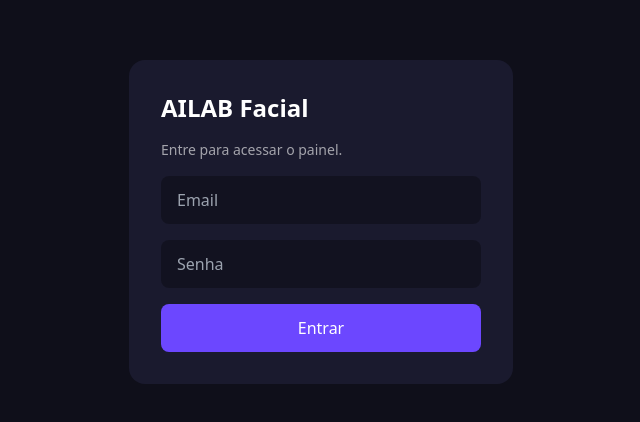
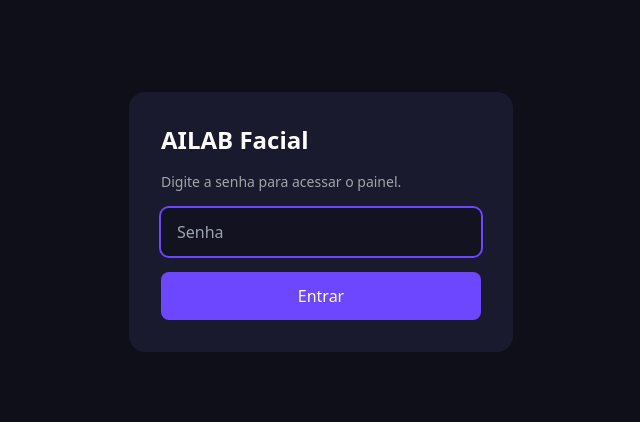
Before and after one commit to Diogo-Olivv/AILAB-FACIAL, a React (Vite) app in the folder web/: page /login in a window 1280 px wide. Shown: the part 178-600 px from the top of the page, without its empty margins (319-959 px from the left). Built offline with nearby package versions, Linux system fonts and the light colour scheme; no server answers.

Commit message:
senha unica no site

```diff
--- a/web/src/auth/AuthProvider.tsx
+++ b/web/src/auth/AuthProvider.tsx
@@ -1,7 +1,7 @@
 import { useEffect, useMemo, useState } from "react";
 import type { Session } from "@supabase/supabase-js";
 import { supabase } from "../lib/supabase";
-import { OWNER_EMAIL } from "../lib/config";
+import { VIEWER_EMAIL } from "../lib/config";
 import { AuthContext, type AuthState } from "./auth-context";
 
 export function AuthProvider({ children }: { children: React.ReactNode }) {
@@ -19,16 +19,14 @@ export function AuthProvider({ children }: { children: React.ReactNode }) {
     return () => sub.subscription.unsubscribe();
   }, []);
 
-  const value = useMemo<AuthState>(() => {
-    const email = session?.user.email?.toLowerCase() ?? "";
-    return {
+  const value = useMemo<AuthState>(
+    () => ({
       session,
       user: session?.user ?? null,
       loading,
-      isOwner: Boolean(OWNER_EMAIL) && email === OWNER_EMAIL,
-      signIn: async (emailInput, password) => {
+      signIn: async (password) => {
         const { error } = await supabase.auth.signInWithPassword({
-          email: emailInput,
+          email: VIEWER_EMAIL,
           password,
         });
         if (error) throw error;
@@ -36,8 +34,9 @@ export function AuthProvider({ children }: { children: React.ReactNode }) {
       signOut: async () => {
         await supabase.auth.signOut();
       },
-    };
-  }, [session, loading]);
+    }),
+    [session, loading]
+  );
 
   return <AuthContext.Provider value={value}>{children}</AuthContext.Provider>;
 }
--- a/web/src/auth/RequireAuth.tsx
+++ b/web/src/auth/RequireAuth.tsx
@@ -1,13 +1,8 @@
 import { Navigate, useLocation } from "react-router-dom";
 import { useAuth } from "./useAuth";
 
-interface Props {
-  ownerOnly?: boolean;
-  children: React.ReactNode;
-}
-
-export function RequireAuth({ ownerOnly = false, children }: Props) {
-  const { session, isOwner, loading } = useAuth();
+export function RequireAuth({ children }: { children: React.ReactNode }) {
+  const { session, loading } = useAuth();
   const location = useLocation();
 
   if (loading) {
@@ -16,8 +11,5 @@ export function RequireAuth({ ownerOnly = false, children }: Props) {
   if (!session) {
     return <Navigate to="/login" state={{ from: location }} replace />;
   }
-  if (ownerOnly && !isOwner) {
-    return <Navigate to="/dashboard" replace />;
-  }
   return <>{children}</>;
 }
--- a/web/src/auth/auth-context.ts
+++ b/web/src/auth/auth-context.ts
@@ -5,8 +5,7 @@ export interface AuthState {
   session: Session | null;
   user: User | null;
   loading: boolean;
-  isOwner: boolean;
-  signIn: (email: string, password: string) => Promise<void>;
+  signIn: (password: string) => Promise<void>;
   signOut: () => Promise<void>;
 }
 
--- a/web/src/lib/config.ts
+++ b/web/src/lib/config.ts
@@ -1 +1 @@
-export const OWNER_EMAIL = (import.meta.env.VITE_OWNER_EMAIL ?? "").toLowerCase();
+export const VIEWER_EMAIL = (import.meta.env.VITE_VIEWER_EMAIL ?? "").toLowerCase();
--- a/web/src/pages/Login.tsx
+++ b/web/src/pages/Login.tsx
@@ -5,7 +5,6 @@ import { useAuth } from "../auth/useAuth";
 export function Login() {
   const { signIn } = useAuth();
   const navigate = useNavigate();
-  const [email, setEmail] = useState("");
   const [password, setPassword] = useState("");
   const [error, setError] = useState("");
   const [busy, setBusy] = useState(false);
@@ -15,10 +14,10 @@ export function Login() {
     setBusy(true);
     setError("");
     try {
-      await signIn(email, password);
+      await signIn(password);
       navigate("/dashboard", { replace: true });
     } catch {
-      setError("Email ou senha invalidos.");
+      setError("Senha invalida.");
     } finally {
       setBusy(false);
     }
@@ -28,21 +27,14 @@ export function Login() {
     <div className="grid min-h-screen place-items-center bg-base px-4">
       <form onSubmit={submit} className="w-full max-w-sm space-y-4 rounded-2xl bg-surface p-8">
         <h1 className="text-2xl font-semibold text-white">AILAB Facial</h1>
-        <p className="text-sm text-white/60">Entre para acessar o painel.</p>
-        <input
-          type="email"
-          placeholder="Email"
-          value={email}
-          onChange={(e) => setEmail(e.target.value)}
-          required
-          className="w-full rounded-lg bg-black/30 px-4 py-3 text-white outline-none focus:ring-2 focus:ring-accent"
-        />
+        <p className="text-sm text-white/60">Digite a senha para acessar o painel.</p>
         <input
           type="password"
           placeholder="Senha"
           value={password}
           onChange={(e) => setPassword(e.target.value)}
           required
+          autoFocus
           className="w-full rounded-lg bg-black/30 px-4 py-3 text-white outline-none focus:ring-2 focus:ring-accent"
         />
         {error && <p className="text-sm text-red-400">{error}</p>}
--- a/web/src/vite-env.d.ts
+++ b/web/src/vite-env.d.ts
@@ -3,9 +3,7 @@
 interface ImportMetaEnv {
   readonly VITE_SUPABASE_URL: string;
   readonly VITE_SUPABASE_ANON_KEY: string;
-  readonly VITE_API_BASE_URL: string;
-  readonly VITE_API_KEY: string;
-  readonly VITE_OWNER_EMAIL: string;
+  readonly VITE_VIEWER_EMAIL: string;
 }
 
 interface ImportMeta {
```
Also changed, not shown: 1 other file (tests, documents, lock files or other folders).
